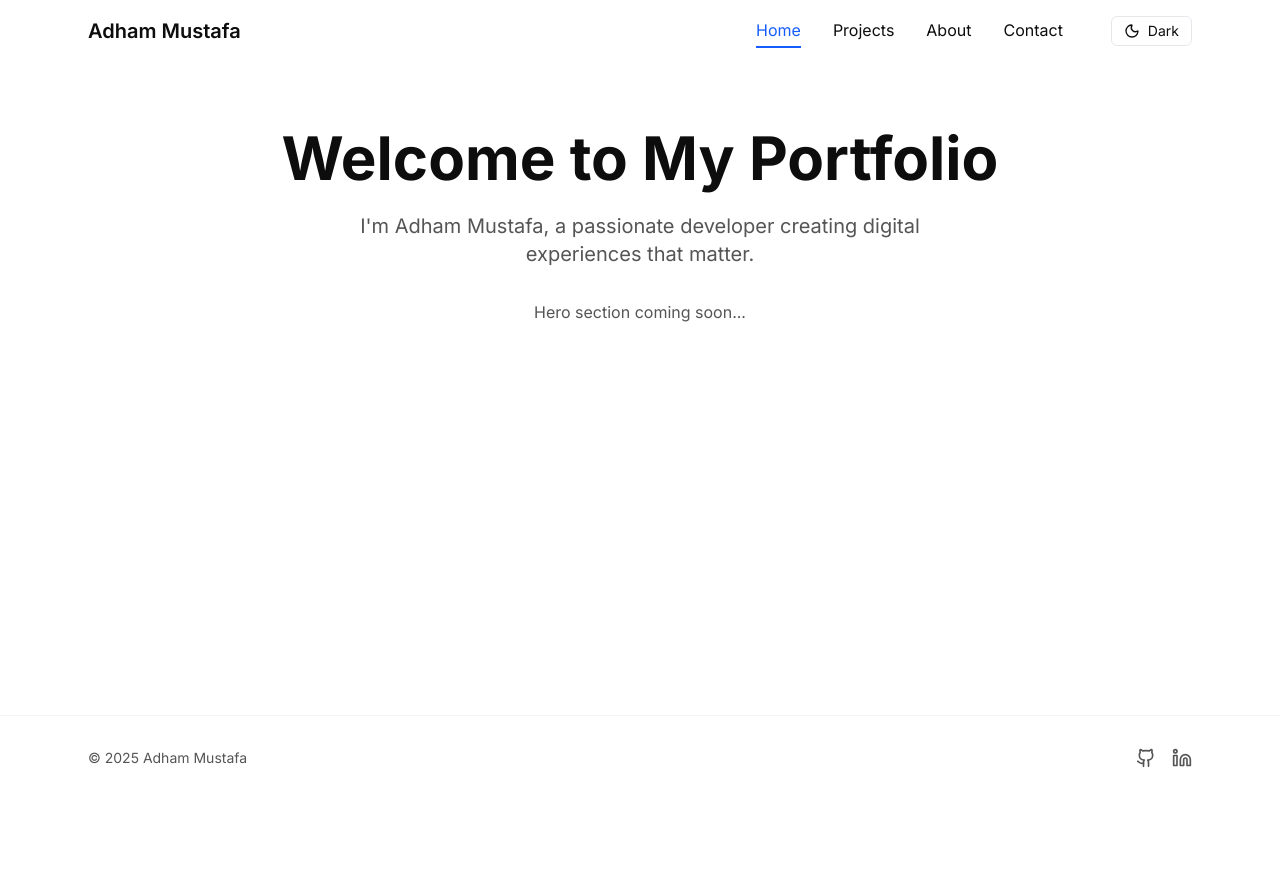
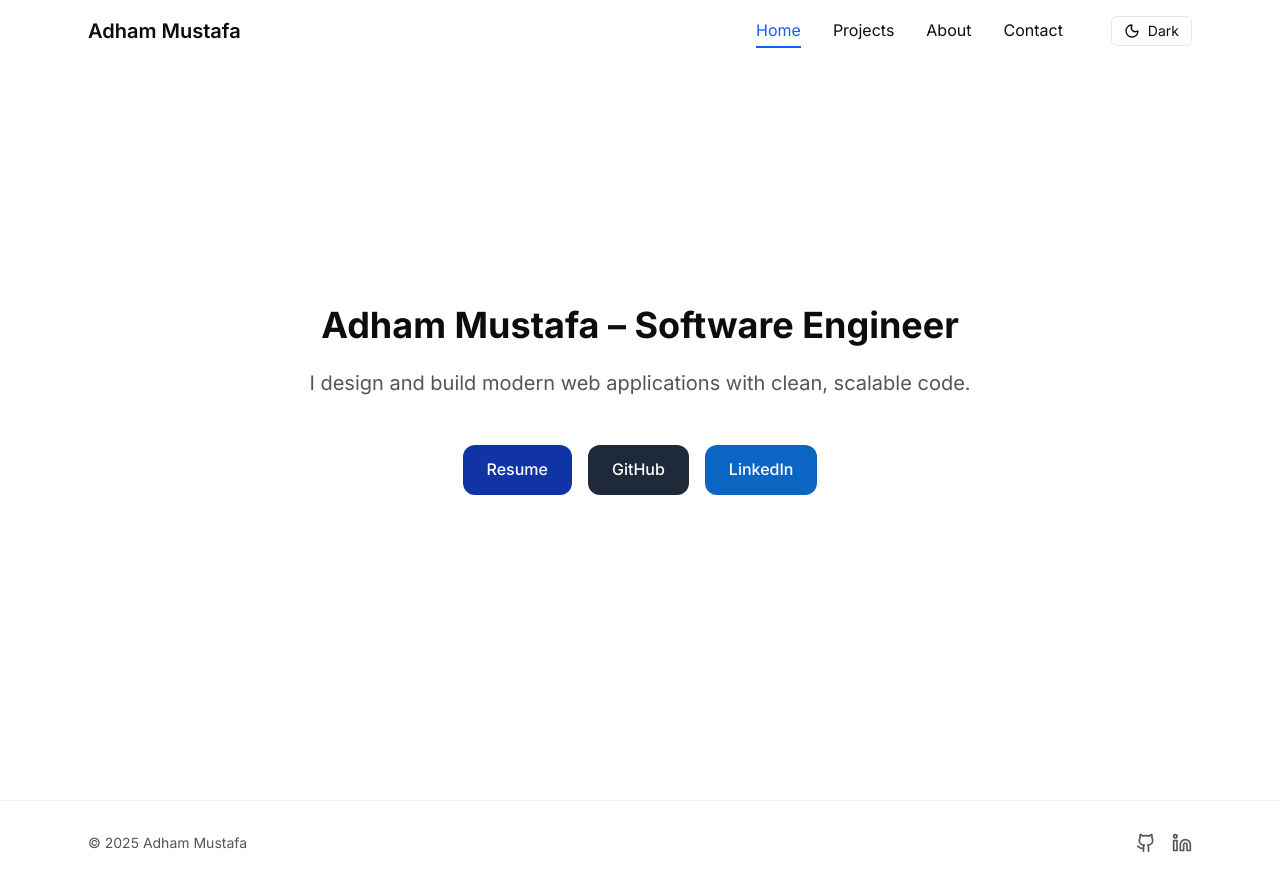
Before and after one commit to adhoomy/personal-portfolio, a Next.js app: page / in a window 1280 px wide. Before the commit the page ends 800 px from the top, so only its background shows below. Built offline with nearby package versions, Linux system fonts and the light colour scheme.

Commit message:
Add Hero section with animations and CTA buttons

```diff
--- a/app/layout.tsx
+++ b/app/layout.tsx
@@ -33,8 +33,8 @@ export default function RootLayout({
       <body className={`${inter.variable} font-sans antialiased`}>
         <div className="min-h-screen flex flex-col bg-background text-foreground">
           <Navbar />
-          <main className="flex-1 pt-20">
-            <div className="max-w-6xl mx-auto px-6 py-12">{children}</div>
+          <main className="flex-1">
+            <div className="max-w-6xl mx-auto px-6">{children}</div>
           </main>
           <Footer />
         </div>
--- a/app/page.tsx
+++ b/app/page.tsx
@@ -1,16 +1,69 @@
+"use client";
+
+import { motion } from "framer-motion";
+
 export default function Home() {
   return (
-    <div className="text-center">
-      <h1 className="text-4xl md:text-6xl font-bold text-foreground mb-6">
-        Welcome to My Portfolio
-      </h1>
-      <p className="text-xl text-secondary mb-8 max-w-2xl mx-auto">
-        I'm Adham Mustafa, a passionate developer creating digital experiences that matter.
-      </p>
-      <div className="space-y-4">
-        <p className="text-secondary">
-          Hero section coming soon...
-        </p>
+    <div className="min-h-screen flex items-center justify-center">
+      <div className="text-center max-w-4xl mx-auto px-6">
+        {/* Hero Text with Animation */}
+        <motion.div
+          initial={{ opacity: 0, y: 20 }}
+          animate={{ opacity: 1, y: 0 }}
+          transition={{ duration: 0.8, ease: "easeOut" }}
+          className="mb-12"
+        >
+          <h1 className="text-2xl md:text-4xl font-bold text-foreground mb-6">
+            Adham Mustafa – Software Engineer
+          </h1>
+          <p className="text-lg md:text-xl text-[#555555] dark:text-gray-300 max-w-2xl mx-auto">
+            I design and build modern web applications with clean, scalable code.
+          </p>
+        </motion.div>
+
+        {/* CTA Buttons */}
+        <motion.div
+          initial={{ opacity: 0, y: 20 }}
+          animate={{ opacity: 1, y: 0 }}
+          transition={{ duration: 0.8, delay: 0.2, ease: "easeOut" }}
+          className="flex flex-col sm:flex-row gap-4 justify-center items-center"
+        >
+          {/* Resume Button */}
+          <motion.a
+            href="/resume.pdf"
+            target="_blank"
+            rel="noopener noreferrer"
+            className="px-6 py-3 rounded-xl bg-[#1034A6] text-white font-medium transition-all duration-200 hover:scale-105 hover:shadow-lg hover:bg-[#0d2a85] active:scale-95"
+            whileHover={{ scale: 1.05 }}
+            whileTap={{ scale: 0.95 }}
+          >
+            Resume
+          </motion.a>
+
+          {/* GitHub Button */}
+          <motion.a
+            href="https://github.com/adham-mustafa"
+            target="_blank"
+            rel="noopener noreferrer"
+            className="px-6 py-3 rounded-xl bg-gray-800 dark:bg-gray-700 text-white font-medium transition-all duration-200 hover:scale-105 hover:shadow-lg hover:bg-gray-900 dark:hover:bg-gray-600 active:scale-95"
+            whileHover={{ scale: 1.05 }}
+            whileTap={{ scale: 0.95 }}
+          >
+            GitHub
+          </motion.a>
+
+          {/* LinkedIn Button */}
+          <motion.a
+            href="https://linkedin.com/in/adham-mustafa"
+            target="_blank"
+            rel="noopener noreferrer"
+            className="px-6 py-3 rounded-xl bg-[#0A66C2] text-white font-medium transition-all duration-200 hover:scale-105 hover:shadow-lg hover:bg-[#084a8a] active:scale-95"
+            whileHover={{ scale: 1.05 }}
+            whileTap={{ scale: 0.95 }}
+          >
+            LinkedIn
+          </motion.a>
+        </motion.div>
       </div>
     </div>
   );
--- a/package.json
+++ b/package.json
@@ -8,6 +8,7 @@
     "start": "next start"
   },
   "dependencies": {
+    "framer-motion": "^12.23.12",
     "lucide-react": "^0.542.0",
     "next": "15.5.2",
     "react": "19.1.0",
```
Also changed, not shown: 1 other file (tests, documents, lock files or other folders).
